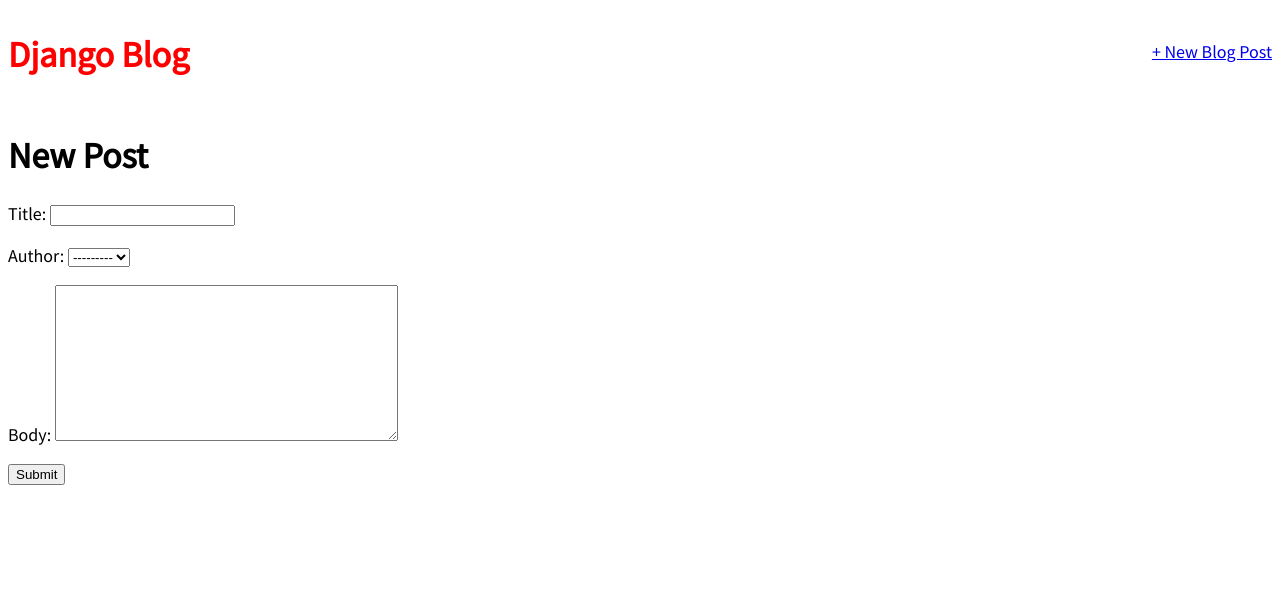
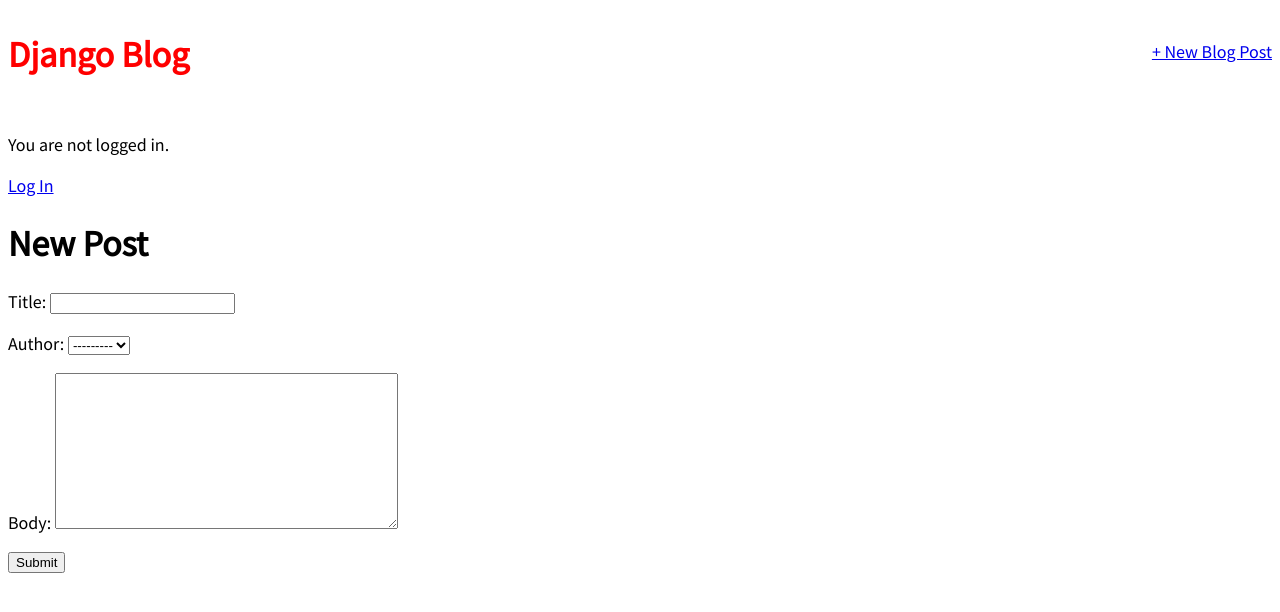
Before and after one commit to timothyjellison/django_blog, a Django app: page /post/new in a window 1280 px wide. Shown: the top 612 px of the page. Run offline with Django 4.2, Linux system fonts and the light colour scheme.

Commit message:
add login state and link to base page

```diff
--- a/templates/base.html
+++ b/templates/base.html
@@ -3,8 +3,11 @@
 <html>
   <head>
     <title>Django Blog</title>
-    <link rel="stylesheet" href="https://fonts.googleapis.com/css?family=Source+Sans+Pro:400">
-    <link rel="stylesheet" href="{% static 'css/base.css' %}">
+    <link
+      rel="stylesheet"
+      href="https://fonts.googleapis.com/css?family=Source+Sans+Pro:400"
+    />
+    <link rel="stylesheet" href="{% static 'css/base.css' %}" />
   </head>
   <body>
     <header>
@@ -14,11 +17,15 @@
       <div class="nav-right">
         <a href="{% url 'post_new' %}">+ New Blog Post</a>
       </div>
+    </header>
 
-    </header>
-    <div>
-      {% block content %}
-      {% endblock content %}
-    </div>
+    {% if user.is_authenticated %}
+    <p>Hi {{ user.username }}!</p>
+    {% else %}
+    <p>You are not logged in.</p>
+    <a href="{% url 'login' %}">Log In</a>
+    {% endif %}
+
+    <div>{% block content %} {% endblock content %}</div>
   </body>
 </html>
```
